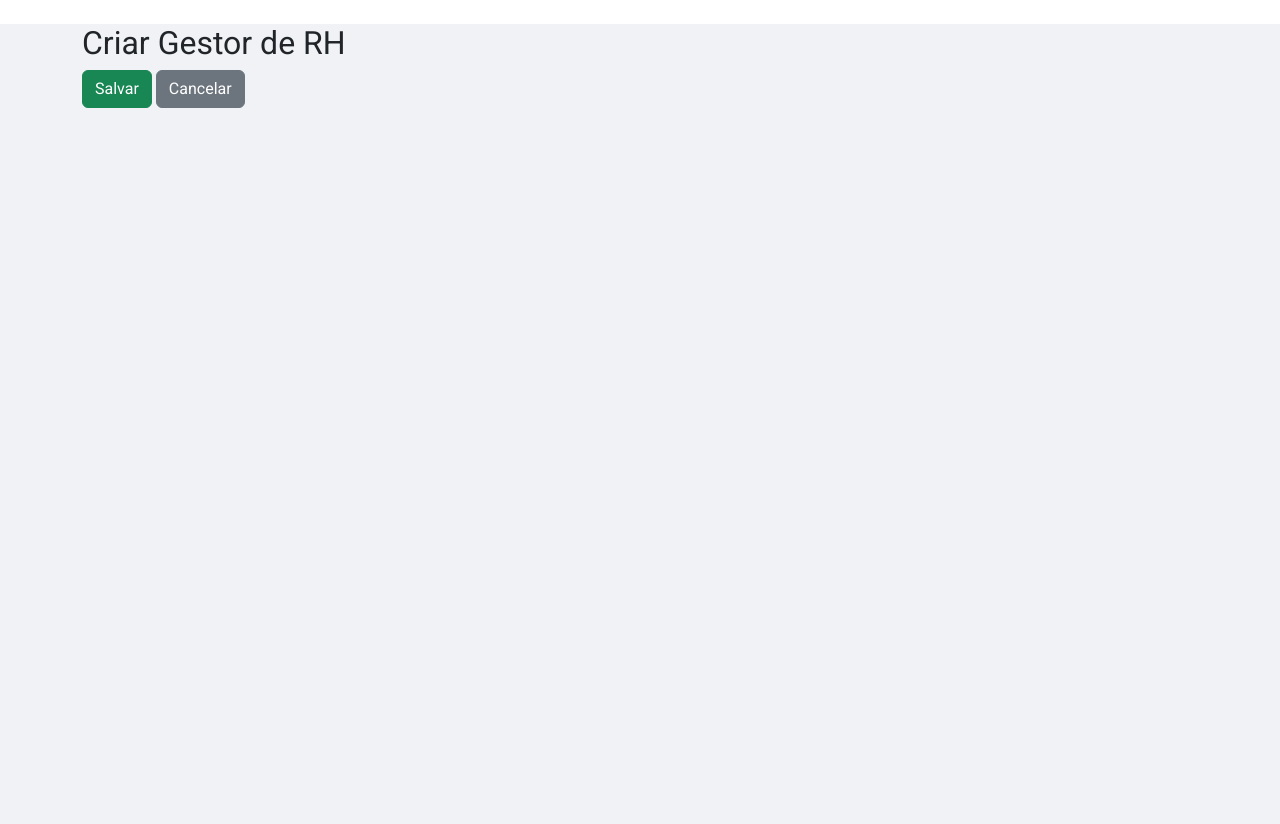
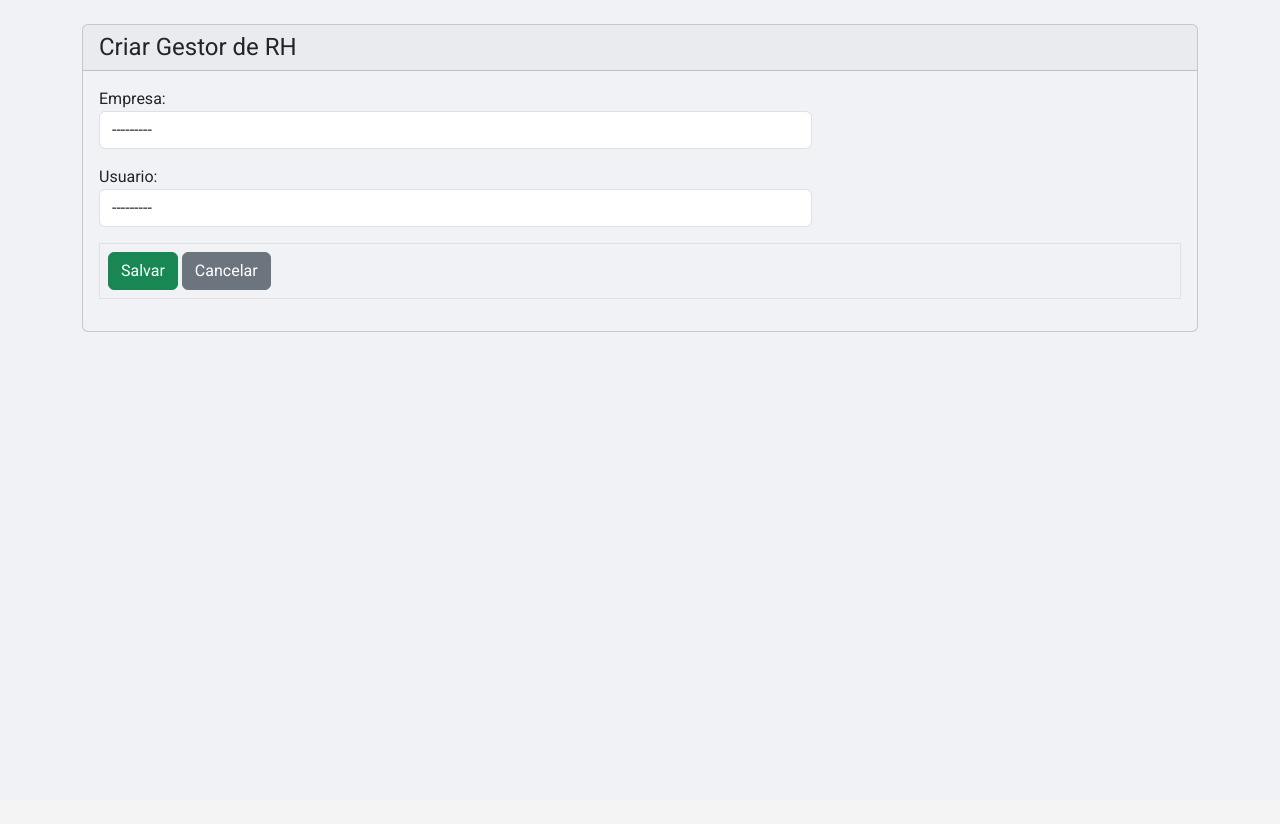
Before and after one commit to DanPersonalConsulting/rhflow-dj, a Django app: page /gestores/novo/ in a window 1280 px wide. Shown: the part 62-886 px from the top of the page. After the commit the page ends 394 px from the top, so only its background shows below. Run offline with Django 5.2, Linux system fonts and the light colour scheme; data that the repository does not hold is empty; some libraries are stand-ins or nearby versions.

Commit message:
Melhorando a aparencia dos formularios de cadastro

```diff
--- a/app/empresa/forms.py
+++ b/app/empresa/forms.py
@@ -1,4 +1,6 @@
 from django import forms
+
+from app.accounts.models import User
 from .models import Empresa, Organizacao, GestorRh
 
 class EmpresaForm(forms.Form):
@@ -18,9 +20,10 @@ class EmpresaForm(forms.Form):
     organizacao = forms.Select(attrs={'class': 'form-control'})
 
 class OrganizacaoForm(forms.Form):
-    nome = forms.CharField(max_length=50, label='Nome', widget=forms.TextInput(attrs={'class': 'form-control'}))
+    nome = forms.CharField(max_length=50, label='Descrição', widget=forms.TextInput(attrs={'class': 'form-control'}))
     usuario_admin = forms.Select(attrs={'class': 'form-control'})
 
+
 class GestorRhForm(forms.Form):
-    empresa = forms.Select(attrs={'class': 'form-control'})
-    usuario = forms.Select(attrs={'class': 'form-control'})
+    empresa = forms.ModelChoiceField(queryset=Empresa.objects.all(), widget=forms.Select(attrs={'class': 'form-control'}))
+    usuario = forms.ModelChoiceField(queryset=User.objects.all(), widget=forms.Select(attrs={'class': 'form-control'}))
--- a/templates/empresa/gestor_rh_form.html
+++ b/templates/empresa/gestor_rh_form.html
@@ -1,13 +1,33 @@
 {% extends 'base/home.html' %}
 
 {% block content_area %}
-<div class="container mt-4">
-    <h2>{{ title }}</h2>
-    <form method="POST">
-        {% csrf_token %}
-        {{ form.as_p }}
-        <button type="submit" class="btn btn-success">Salvar</button>
-        <a href="{% url 'empresa:gestor_rh_list' %}" class="btn btn-secondary">Cancelar</a>
-    </form>
+<div class="container pt-4">
+    <div class="card text-dark bg-light mb-3">
+        <h4 class="card-header">{{ title }}</h4>
+        <form method="POST" class="card-body">
+            {% csrf_token %}
+            <div class="row mb-3">
+                <div class="col-md-8">
+                    <div class="form-group">
+                        {{ form.empresa.label_tag }}
+                        {{ form.empresa }}
+                    </div>
+                </div>
+            </div>
+
+            <div class="row mb-3">
+                <div class="col-md-8">
+                    <div class="form-group">
+                        {{ form.usuario.label_tag }}
+                        {{ form.usuario }}
+                    </div>
+                </div>
+            </div>
+            <div class="border p-2">
+                <button type="submit" class="btn btn-success">Salvar</button>
+                <a href="{% url 'empresa:gestor_rh_list' %}" class="btn btn-secondary">Cancelar</a>
+            </div>
+        </form>
+    </div>
 </div>
 {% endblock %}
```
Also changed, not shown: templates/empresa/empresa_form.html (+4 -4 lines), templates/empresa/organizacao_form.html (+20 -8 lines), templates/funcionario/funcionario_form.html (+4 -4 lines).
